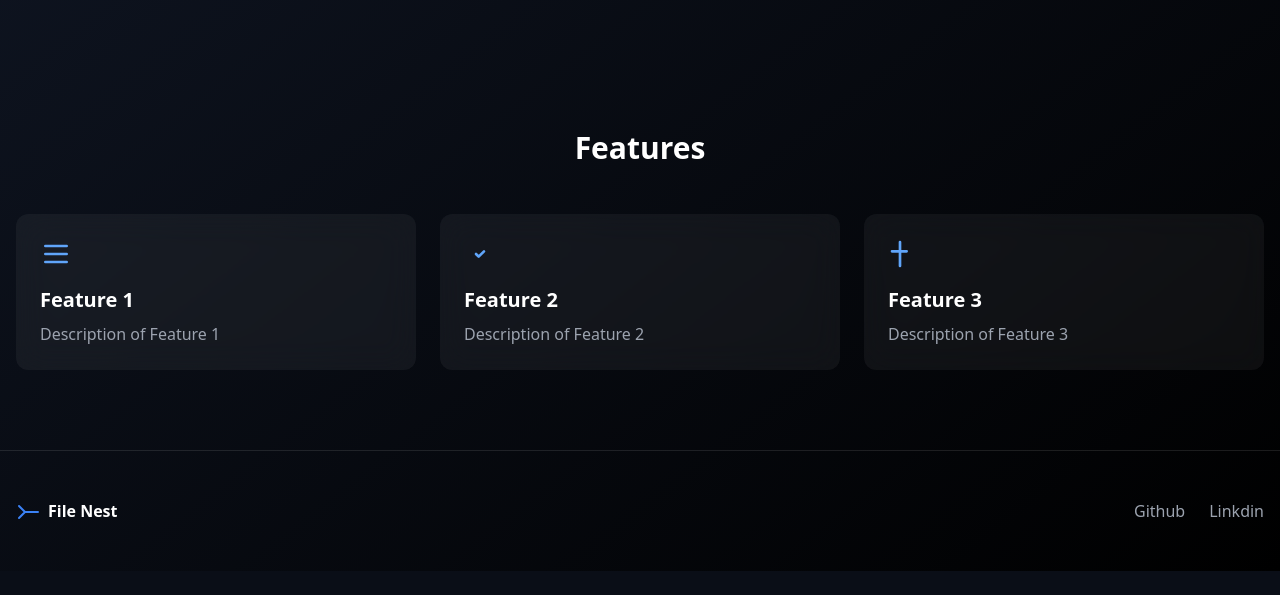
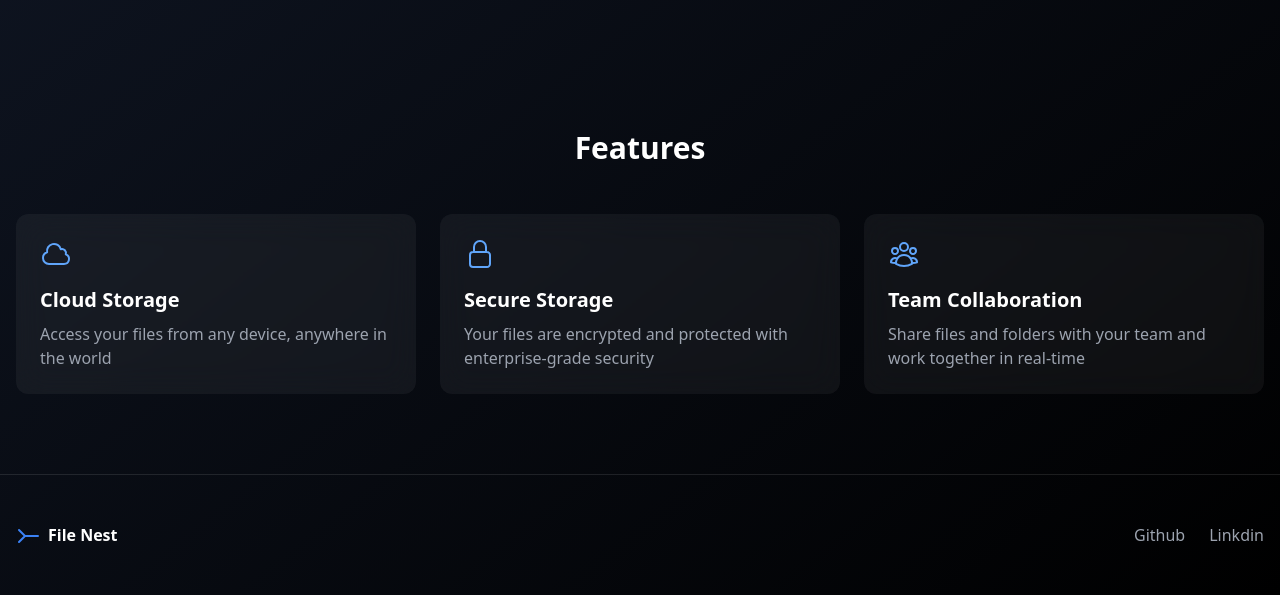
Before and after one commit to AshKumar0807/File-Nest, a Flask app: page / in a window 1280 px wide. Shown: the part 422-1017 px from the top of the page. Before the commit the page ends 993 px from the top, so only its background shows below. Run offline with Flask 3, Linux system fonts and the light colour scheme; the visitor is signed in with stand-in values (Sample User, id 1); some libraries are stand-ins or nearby versions.

Commit message:
icons & template updates

```diff
--- a/templates/base.html
+++ b/templates/base.html
@@ -4,6 +4,7 @@
 <head>
     <meta charset="UTF-8">
     <meta name="viewport" content="width=device-width, initial-scale=1.0">
+    <link rel="icon" href="/static/assets/favicon.png" type="image/jpg">
     <title>Your Folders</title>
     <script src="https://cdn.tailwindcss.com"></script>
 </head>
@@ -77,7 +78,7 @@
         </nav>
 
         <!-- Main_Content -->
-        <main class="flex-1 p-6">
+        <main class="flex-1 p-6 overflow-y-scroll">
             {% block content %}{% endblock %}
         </main>
     </div>
--- a/templates/index.html
+++ b/templates/index.html
@@ -4,6 +4,7 @@
 <head>
     <meta charset="UTF-8">
     <meta name="viewport" content="width=device-width, initial-scale=1.0">
+    <link rel="icon" href="/static/assets/favicon.png" type="image/jpg">
     <title>File Nest</title>
     <script src="https://cdn.tailwindcss.com"></script>
     <style>
@@ -53,28 +54,32 @@
         <h2 class="text-3xl font-bold mb-12 text-center">Features</h2>
         <div class="grid md:grid-cols-3 gap-6">
             <div class="bg-white/5 backdrop-blur-lg rounded-xl p-6 hover:bg-white/10 transition-all duration-300">
-                <svg class="w-8 h-8 mb-4 text-blue-400" xmlns="http://www.w3.org/2000/svg" fill="none"
-                    viewBox="0 0 24 24" stroke="currentColor">
-                    <path stroke-linecap="round" stroke-linejoin="round" stroke-width="2" d="M4 6h16M4 12h16M4 18h16" />
+                <svg xmlns="http://www.w3.org/2000/svg" fill="none" viewBox="0 0 24 24" stroke-width="1.5"
+                    stroke="currentColor" class="w-8 h-8 mb-4 text-blue-400">
+                    <path stroke-linecap="round" stroke-linejoin="round"
+                        d="M2.25 15a4.5 4.5 0 0 0 4.5 4.5H18a3.75 3.75 0 0 0 1.332-7.257 3 3 0 0 0-3.758-3.848 5.25 5.25 0 0 0-10.233 2.33A4.502 4.502 0 0 0 2.25 15Z" />
                 </svg>
-                <h3 class="text-xl font-semibold mb-2">Feature 1</h3>
-                <p class="text-gray-400">Description of Feature 1</p>
+
+                <h3 class="text-xl font-semibold mb-2">Cloud Storage</h3>
+                <p class="text-gray-400">Access your files from any device, anywhere in the world</p>
             </div>
             <div class="bg-white/5 backdrop-blur-lg rounded-xl p-6 hover:bg-white/10 transition-all duration-300">
-                <svg class="w-8 h-8 mb-4 text-blue-400" xmlns="http://www.w3.org/2000/svg" fill="none"
-                    viewBox="0 0 24 24" stroke="currentColor">
-                    <path stroke-linecap="round" stroke-linejoin="round" stroke-width="2" d="M9 12l2 2 4-4" />
+                <svg xmlns="http://www.w3.org/2000/svg" fill="none" viewBox="0 0 24 24" stroke-width="1.5"
+                    stroke="currentColor" class="w-8 h-8 mb-4 text-blue-400">
+                    <path stroke-linecap="round" stroke-linejoin="round"
+                        d="M16.5 10.5V6.75a4.5 4.5 0 1 0-9 0v3.75m-.75 11.25h10.5a2.25 2.25 0 0 0 2.25-2.25v-6.75a2.25 2.25 0 0 0-2.25-2.25H6.75a2.25 2.25 0 0 0-2.25 2.25v6.75a2.25 2.25 0 0 0 2.25 2.25Z" />
                 </svg>
-                <h3 class="text-xl font-semibold mb-2">Feature 2</h3>
-                <p class="text-gray-400">Description of Feature 2</p>
+                <h3 class="text-xl font-semibold mb-2">Secure Storage</h3>
+                <p class="text-gray-400">Your files are encrypted and protected with enterprise-grade security</p>
             </div>
             <div class="bg-white/5 backdrop-blur-lg rounded-xl p-6 hover:bg-white/10 transition-all duration-300">
-                <svg class="w-8 h-8 mb-4 text-blue-400" xmlns="http://www.w3.org/2000/svg" fill="none"
-                    viewBox="0 0 24 24" stroke="currentColor">
-                    <path stroke-linecap="round" stroke-linejoin="round" stroke-width="2" d="M3 10h11M9 21V3" />
+                <svg xmlns="http://www.w3.org/2000/svg" fill="none" viewBox="0 0 24 24" stroke-width="1.5"
+                    stroke="currentColor" class="w-8 h-8 mb-4 text-blue-400">
+                    <path stroke-linecap="round" stroke-linejoin="round"
+                        d="M18 18.72a9.094 9.094 0 0 0 3.741-.479 3 3 0 0 0-4.682-2.72m.94 3.198.001.031c0 .225-.012.447-.037.666A11.944 11.944 0 0 1 12 21c-2.17 0-4.207-.576-5.963-1.584A6.062 6.062 0 0 1 6 18.719m12 0a5.971 5.971 0 0 0-.941-3.197m0 0A5.995 5.995 0 0 0 12 12.75a5.995 5.995 0 0 0-5.058 2.772m0 0a3 3 0 0 0-4.681 2.72 8.986 8.986 0 0 0 3.74.477m.94-3.197a5.971 5.971 0 0 0-.94 3.197M15 6.75a3 3 0 1 1-6 0 3 3 0 0 1 6 0Zm6 3a2.25 2.25 0 1 1-4.5 0 2.25 2.25 0 0 1 4.5 0Zm-13.5 0a2.25 2.25 0 1 1-4.5 0 2.25 2.25 0 0 1 4.5 0Z" />
                 </svg>
-                <h3 class="text-xl font-semibold mb-2">Feature 3</h3>
-                <p class="text-gray-400">Description of Feature 3</p>
+                <h3 class="text-xl font-semibold mb-2">Team Collaboration</h3>
+                <p class="text-gray-400">Share files and folders with your team and work together in real-time</p>
             </div>
         </div>
     </section>
```
Also changed, not shown: templates/login.html (+5 -6 lines), templates/register.html (+5 -6 lines), static/assets/favicon.ico (added), static/assets/favicon.png (added), static/assets/favicon2.ico (added), static/assets/favicon3.ico (added).
